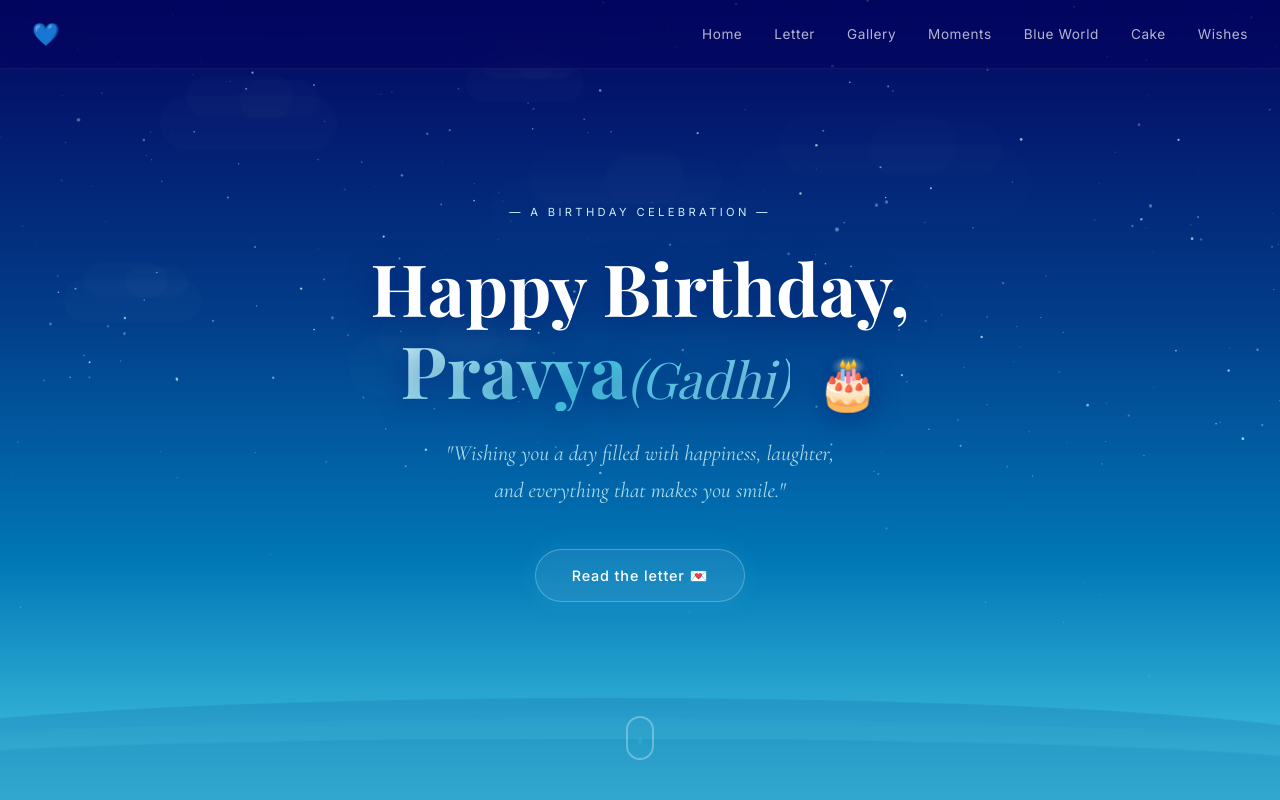
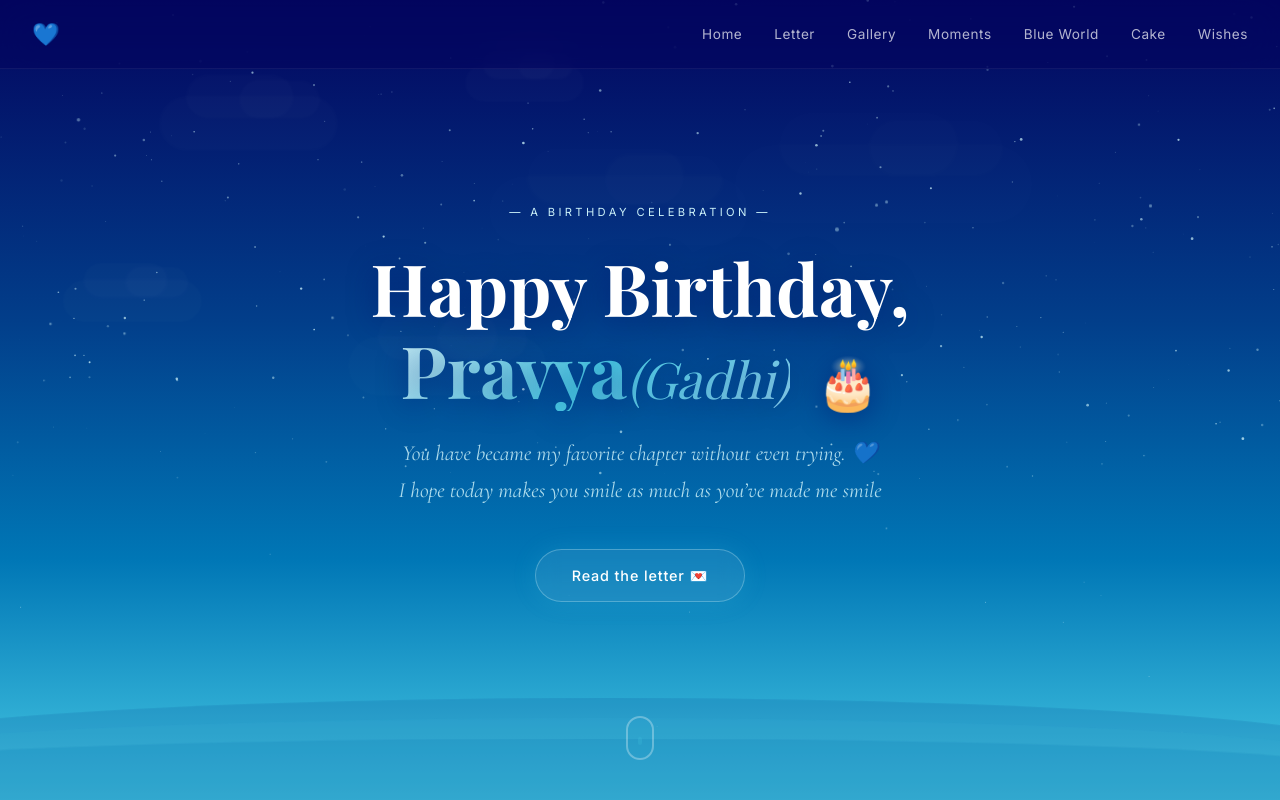
Before and after one commit to Swaroopsathishy/birthday, a plain HTML site: page index.html in a window 1280 px wide. Both pictures are taken after a click on the button "Begin the birthday experience". Shown: the top 800 px of the page. Drawn offline with nearby package versions, Linux system fonts and the light colour scheme; a web font is replaced by a local one.

Commit message:
update: customize landing page subtitle, birthday letter, and final wishes text

```diff
--- a/index.html
+++ b/index.html
@@ -74,7 +74,8 @@
           <span class="hero-emoji">🎂</span>
         </h1>
         <p class="hero-subtitle reveal-item">
-          "Wishing you a day filled with happiness, laughter,<br />and everything that makes you smile."
+          You have became my favorite chapter without even trying. 💙<br />
+          I hope today makes you smile as much as you’ve made me smile
         </p>
         <a href="#letter" class="hero-cta reveal-item" aria-label="Read the birthday letter">
           Read the letter 💌
@@ -228,9 +229,8 @@
 
         <div class="wishes-card glass-card reveal-item">
           <p class="wishes-text">
-            May your days always be filled with happiness, your dreams keep growing,
-            your smile never fades, and your favorite shade of blue always remind you
-            of peaceful skies and endless oceans.
+            I just want you to be happy, surrounded by love and everything that makes you smile. Stay the amazing person you are.<br/><br/>
+            Paani peeke din shuru karna aaj ka🥹🤏🏻.
           </p>
 
           <div class="wishes-divider" aria-hidden="true">🌊</div>
@@ -238,7 +238,7 @@
           <p class="wishes-birthday">Happy Birthday 💙</p>
 
           <p class="wishes-text final-note">
-            And always remember...
+            Now go enjoy your day… and don’t let all this birthday attention make your ego any bigger. 😌
           </p>
 
           <p class="wishes-age">
--- a/script.js
+++ b/script.js
@@ -10,15 +10,16 @@
    ════════════════════════════════════════════════════ */
 
 /** Birthday letter message — edit freely */
-const BIRTHDAY_LETTER = `I hope today brings you lots of happiness, wonderful surprises, and beautiful memories. May every moment of this day feel like a small gift — one you truly deserve.
+const BIRTHDAY_LETTER = `Happy Birthday to my favourite person 🥹💙
 
-This year has so many exciting things in store for you. I hope it brings you good health, amazing adventures, great opportunities, and countless reasons to smile.
+You’re honestly one of the best things that has happened to me. Thank you for being the person who can make even an ordinary day feel special with just a text. I’ll never stop annoying you because that’s what I do to the people who have a special place in my heart, but you know I’ll always be there for you.
 
-Here's to you — the kind of person who lights up every room without even trying, who makes ordinary days feel a little more special just by being there.
+I hope I get to see that beautiful smile on your face forever. And always remember, whenever you’re sad or feeling low, I’ll be there to talk to you. You’re never alone, because I’ll always have your back.
 
-May your favourite shade of blue always remind you of calm skies and peaceful oceans — and of how brilliant and wonderful you are.
+On your special day, I just want you to be happy, surrounded by love, laughter, and everything that makes you smile. Stay the amazing person you are, and never change for anyone.
 
-Happy Birthday, Pravya! 🎂`;
+Happy Birthday once again, Gadhi. 🎂
+💙`;
 
 /**
  * PHOTO GALLERY
```
